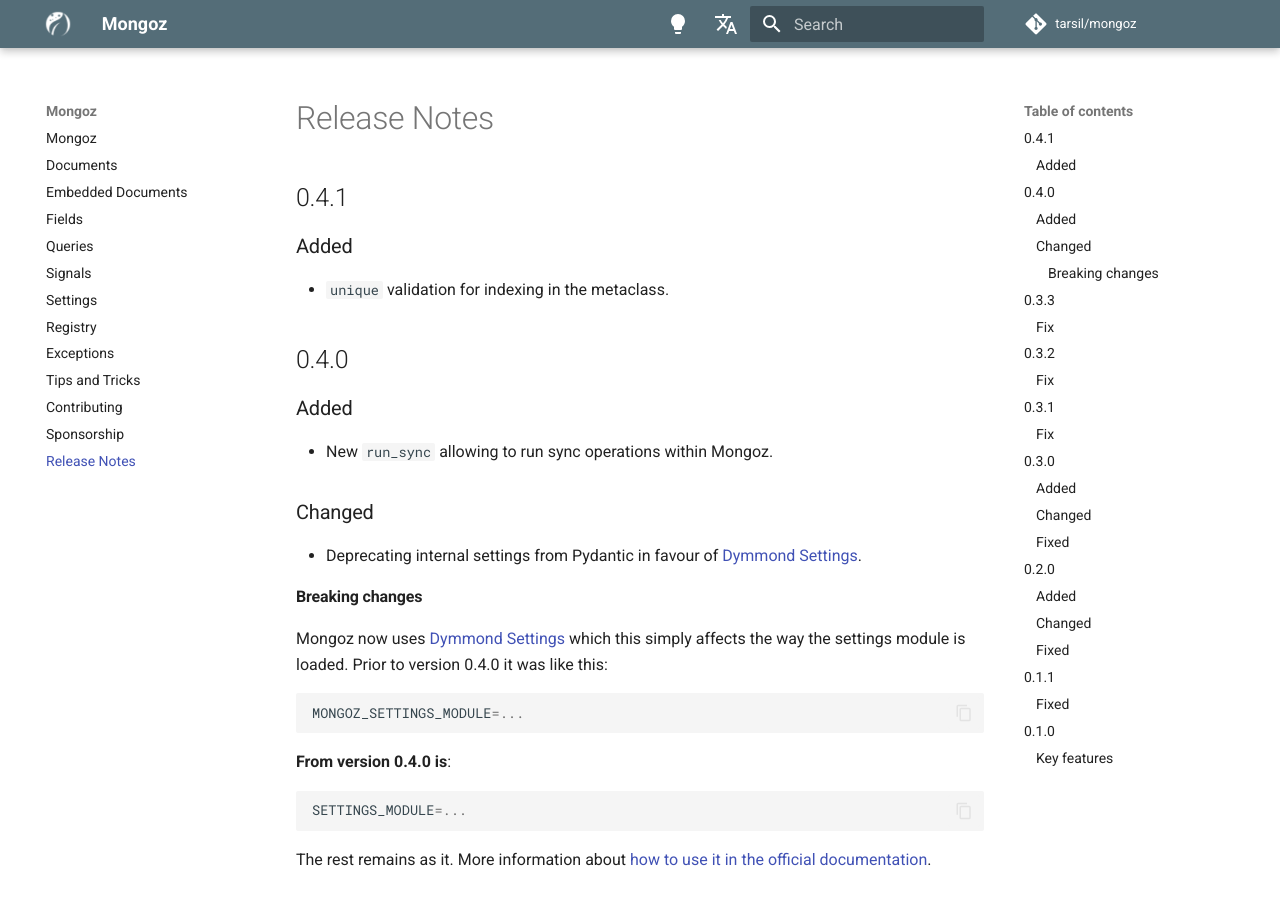
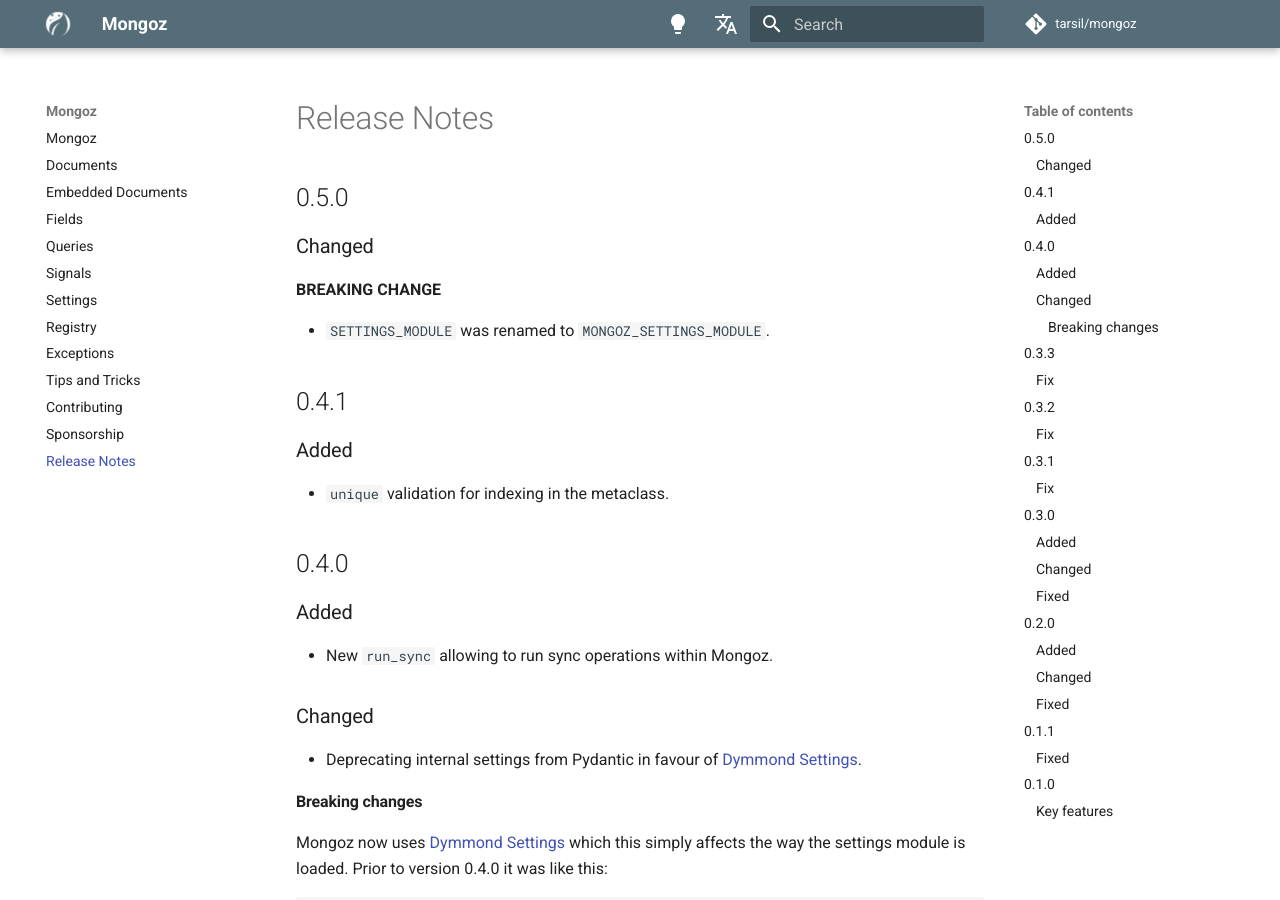
Before and after one commit to dymmond/mongoz, an MkDocs documentation site: the page built from docs/release-notes.md, in a window 1280 px wide and 900 px high. Built offline with MkDocs 1.6.1 and Material for MkDocs 9.7.7, drawn with Linux system fonts in a browser that asks for light colours; comment, search, counter and statistics services are not loaded.

Commit message:
Release 0.5.0

```diff
--- a/docs/release-notes.md
+++ b/docs/release-notes.md
@@ -1,4 +1,12 @@
 # Release Notes
+
+## 0.5.0
+
+### Changed
+
+**BREAKING CHANGE**
+
+- `SETTINGS_MODULE` was renamed to `MONGOZ_SETTINGS_MODULE`.
 
 ## 0.4.1
 
--- a/mongoz/__init__.py
+++ b/mongoz/__init__.py
@@ -1,4 +1,4 @@
-__version__ = "0.4.1"
+__version__ = "0.5.0"
 
 from .conf import settings
 from .conf.global_settings import MongozSettings
```
